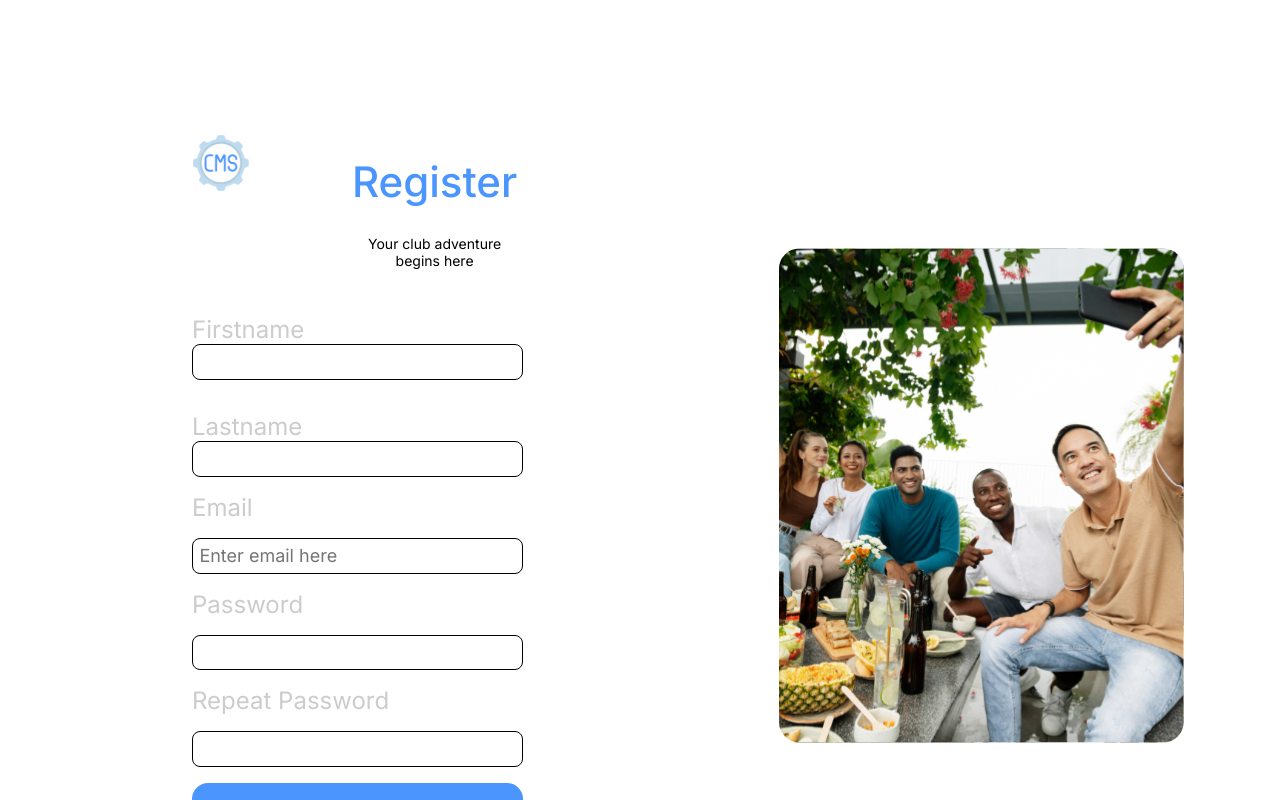
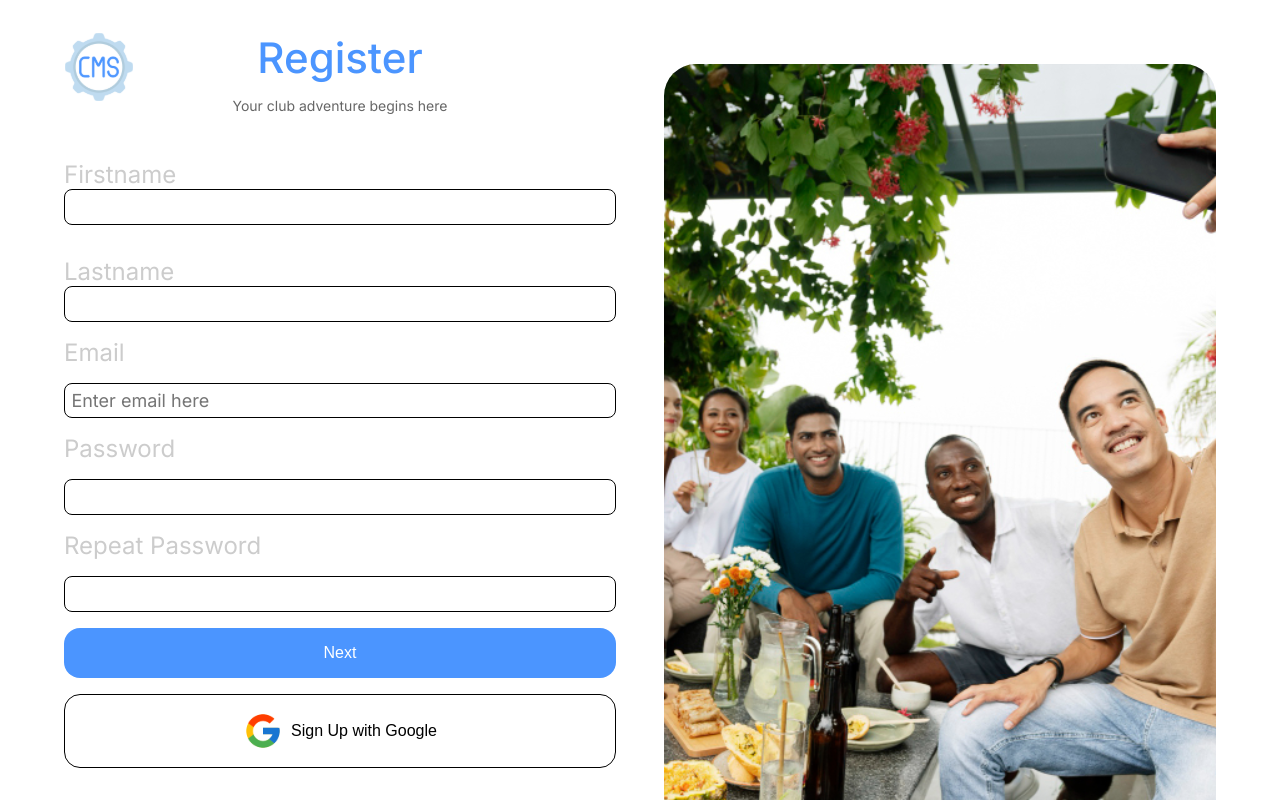
Before and after one commit to KoneeVibes/clubify, a React (Create React App) app: page / in a window 1280 px wide. Shown: the top 800 px of the page. Built offline with nearby package versions, Linux system fonts and the light colour scheme.

Commit message:
code review for dev2

```diff
--- a/src/pages/authentication/signup/index.js
+++ b/src/pages/authentication/signup/index.js
@@ -7,8 +7,8 @@ import { BaseButton } from "../../../components/button/styled";
 // import { faHouse } from "@fortawesome/free-solid-svg-icons";
 import { CMS } from "../../../assets";
 import { Hrworkplace } from "../../../assets";
-import { SignUpimg } from "../../../assets";
-import { Column } from "../../../components/flex/styled";
+import signupimg from "../../../assets/images/signup.svg";
+import { Column, Row } from "../../../components/flex/styled";
 import { Google } from "../../../assets";
 import { Fragment, useState } from "react";
 import { useNavigate } from "react-router-dom";
@@ -38,14 +38,22 @@ export const SignUp = () => {
     return (
         <SignUpWrapper tocolumn={true}>
             <Column className="reg-form">
-                <div className="regform-img">
+                <Row className="regform-title">
                     <CMS />
-                    <div className="regform-text">
-                        <H1>Register</H1>
-                        <P>Your club adventure begins here</P>
-                    </div>
-                </div>
-
+                    {step === 1 && (
+                        <div className="regform-text">
+                            <H1>Register</H1>
+                            <P>Your club adventure begins here</P>
+                        </div>
+                    )}
+                    {step === 2 && (
+                        <div className="regform-text">
+                            <H1>Register</H1>
+                            <P>Your club adventure begins here</P>
+                            {/* Introduce the svg here */}
+                        </div>
+                    )}
+                </Row>
                 <form>
                     {step === 1 && (
                         <Fragment>
@@ -177,7 +185,6 @@ export const SignUp = () => {
                             </SignUpRow>
                         </Fragment>
                     )}
-
                     <BaseButton backgroundcolor={"#ffffff"} className="google-btn">
                         <Google />Sign Up with Google
                     </BaseButton>
@@ -189,7 +196,7 @@ export const SignUp = () => {
 
             </Column>
             <div className="reg-image">
-                <SignUpimg />
+                <img src={signupimg} alt="A man taking a selfie" />
             </div>
         </SignUpWrapper>
     )
--- a/src/pages/authentication/signup/styled.js
+++ b/src/pages/authentication/signup/styled.js
@@ -3,38 +3,43 @@ import { Row } from "../../../components/flex/styled";
 
 export const SignUpWrapper = styled(Row)(() => {
     return {
-        margin: "calc(var(--basic-margin) * 2) 0",
-        padding: "0 var(--basic-padding)",
-        ".reg-form": {
+        gap: "calc(var(--flex-gap) * 1.5)",
+        "& .reg-form": {
             flex: 1,
-
-            "form": {
+            overflow: "hidden",
+            padding: "calc(var(--basic-padding)) 0 calc(var(--basic-padding) * 2) calc(var(--basic-padding) * 2)",
+            "& form": {
                 display: "flex",
                 flexDirection: "column",
-                padding: "0 calc(var(--basic-padding)*3)",
-                // alignItems: "center",
-                // justifyContent: "center",
                 gap: "calc(var(--flex-gap)/2)",
-
             },
         },
-        ".regform-img": {
-            display: "flex",
+        "& .regform-title": {
+            "& svg": {
+                position: "absolute"
+            }
         },
-        ".regform-text": {
+        "& .regform-text": {
+            marginLeft: "auto",
+            marginRight: "auto"
+        },
+        "& .regform-text h1": {
+            color: "#4B95FF",
             textAlign: "center",
-            padding: "0 calc(var(--basic-padding)*3)",
+            marginBlock: 0,
         },
-        ".regform-text H1": {
-            color:"#4B95FF",
+        "& .regform-text p": {
+            color: "#666666",
+            textAlign: "center",
         },
-        "A":{
+        "& a": {
             color: "#000000",
             textDecoration: "none",
         },
-
-        ".reg-image": {
+        "& .reg-image": {
             flex: 1,
+            overflow: "hidden",
+            padding: "calc(var(--basic-padding) * 2) calc(var(--basic-padding) * 2) calc(var(--basic-padding) * 2) 0",
         },
         "& .reg-form input": {
             padding: "calc(var(--basic-padding) / 5) calc(var(--basic-padding)/5)",
@@ -46,9 +51,9 @@ export const SignUpWrapper = styled(Row)(() => {
             overflow: "hidden",
             display: "flex",
             flexDirection: "column",
-
+            flex: 1,
         },
-        ".user-roles": {
+        "& .user-roles": {
             display: "flex",
             justifyContent: "space-around",
             width: "100%",
@@ -56,51 +61,50 @@ export const SignUpWrapper = styled(Row)(() => {
                 display: "flex",
                 gap: "0.5rem",
             },
-          },
-
-        ".reg-image>svg": {
-           width: "100%",
         },
-        ".regform-img>svg": {
-            paddingLeft: " calc(var(--basic-padding)*3)",
+        "& .reg-image>img": {
+            objectFit: "cover",
+            width: "100%",
+            height: "100%",
+            borderRadius: "2rem",
         },
-        ".google-btn": {
+        "& .google-btn": {
             display: 'flex',
             alignItems: 'center',
             justifyContent: 'center',
-            gap: 'var(--flex-gap)',
+            gap: 'calc(var(--flex-gap)/4)',
+            overflow: "hidden",
             color: "#000000",
             border: '1px solid #000',
             borderRadius: "1rem",
             padding: "calc(var(--basic-padding)/2) var(--basic-padding)",
         },
-        ".sign-in-link": {
+        "& .sign-in-link": {
             textAlign: "center",
+            overflow: "hidden",
         },
-        "@media screen and (max-width: 1280px)": {
-            ".reg-form, .reg-image": {
-                padding: "calc(var(--basic-padding) * 2)",
-            },
+        "@media screen and (min-width: 1440px)": {
+            gap: "calc(var(--flex-gap) * 2)",
         },
-
-        // "@media screen and (max-width: 768px)": {
-        //     ".reg-form,": {
-        //         padding: "calc(var(--basic-padding) * 1.5)",
-        //     },
-        //     ".reg-image":{
-        //         display: "none",
-        //     },
-        // },
-
-        "@media screen and (max-width: 425px)": {
-            ".reg-image":{
+        "@media screen and (max-width: 1024px)": {
+            "& .reg-image": {
                 display: "none",
             },
-            ".regform-img":{
-                display: 'flex',
-                justifyContent: 'flex-start',
-                alignItems: 'center',
-                gap: 'var(--flex-gap)',
+            "& .reg-form": {
+                padding: "var(--basic-padding)",
+            }
+        },
+        "@media screen and (max-width: 425px)": {
+            "& .regform-title": {
+                flexDirection: "column",
+                overflow: "hidden",
+                "& svg": {
+                    position: "static"
+                }
+            },
+            "& .regform-text": {
+                marginLeft: "unset",
+                marginRight: "unset"
             },
         },
     }
@@ -109,6 +113,7 @@ export const SignUpWrapper = styled(Row)(() => {
 export const SignUpRow = styled(Row)(() => {
     return {
         gap: "calc(var(--flex-gap)*1)",
+        justifyContent: "space-between",
         "@media screen and (max-width: 1280px)": {
             gap: "calc(var(--flex-gap)/1)",
             flexDirection: "column",
```
